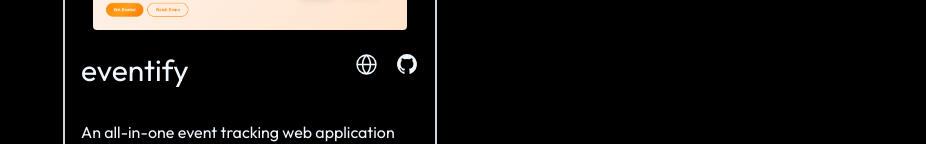
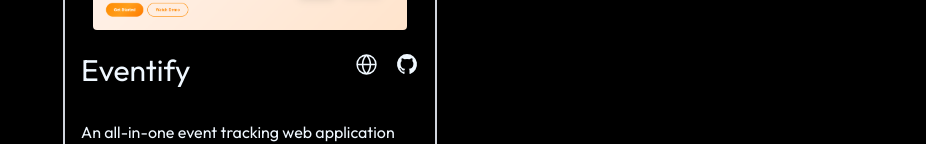
Before and after one commit to parthmunjal07/parth-portfolio-v1, a React (Vite) app: page /projects in a window 1280 px wide. Shown: the part 808-952 px from the top of the page, without its empty margins (177-1103 px from the left). Built offline with nearby package versions, Linux system fonts and the light colour scheme.

Commit message:
prj changes

```diff
--- a/src/components/ProjectCard.jsx
+++ b/src/components/ProjectCard.jsx
@@ -4,7 +4,7 @@ function ProjectCard(props) {
   return (
 
     <div className="border-2 border-gray-300 w-[90%] md:w-[90%] rounded-lg p-4 m-4 hover:shadow-lg transition-shadow duration-300">
-      <img className="w-[350px] p-3 rounded-2xl" src={props.image} alt={props.name} />
+      <img className="w-[350px] p-3 rounded-2xl hover:scale-105 transition duration-300" src={props.image} alt={props.name} />
       <div className="flex justify-between">
         <div>
           <h1 className="text-3xl">{props.name}</h1>
--- a/src/components/Projects.jsx
+++ b/src/components/Projects.jsx
@@ -28,7 +28,7 @@ function Projects() {
           githubLink="https://github.com/parthmunjal07/CafeMate"
         />
         <ProjectCard
-          name="eventify"
+          name="Eventify"
           description="An all-in-one event tracking web application that helps college clubs and students to manage and keep track of various events happening in the college..."
           image={eventify}
           liveLink="#"
```
